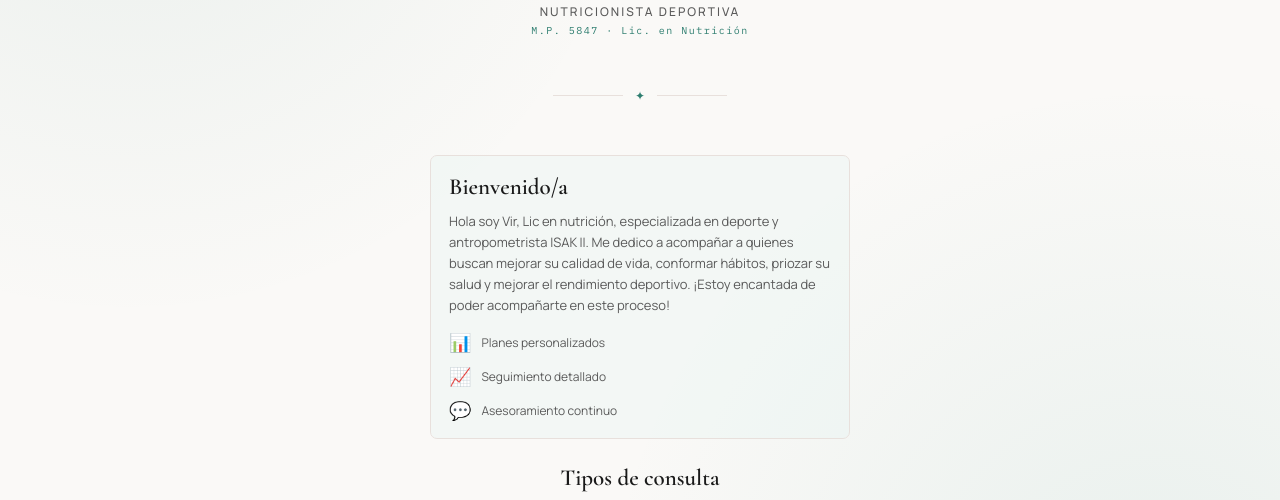
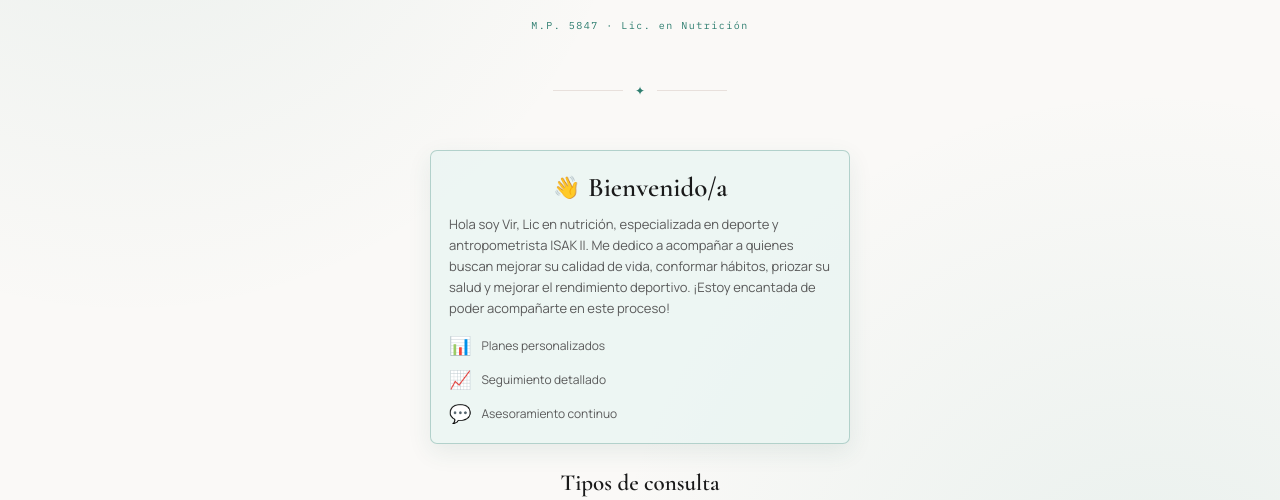
Before and after one commit to technoran/turnerovirginia, a plain HTML site: page index.html in a window 1280 px wide. Shown: the part 248-748 px from the top of the page. Drawn offline with nearby package versions, Linux system fonts and the light colour scheme.

Commit message:
"mensaje"

```diff
--- a/app.js
+++ b/app.js
@@ -162,7 +162,7 @@ function confirmBooking() {
 }
 
 function openWhatsApp() {
-  window.open('https://wa.me/5493537674702?text=Hola%20María%2C%20quiero%20consultar%20sobre%20mis%20opciones%20de%20consulta', '_blank');
+  window.open('https://wa.me/5493537674702?text=Hola%20Virginia%2C%20te%20escribo%20desde%20el%20turnero%20online%2C%20quiero%20consultar%20mis%20opciones', '_blank');
 }
 
 // Inicializar
--- a/index.html
+++ b/index.html
@@ -20,7 +20,7 @@
 
       <section class="name">
         <h1>Virginia Rubiano</h1>
-        <p class="profession">Nutricionista Deportiva</p>
+        <br>
         <p class="license">M.P. 5847 · Lic. en Nutrición</p>
       </section>
 
@@ -31,7 +31,7 @@
       </div>
 
       <section class="intro">
-        <h2>Bienvenido/a</h2>
+        <h2><span class="welcome-emoji" aria-hidden="true">👋</span> Bienvenido/a</h2>
         <p class="intro-text">
           Hola soy Vir, Lic en nutrición, especializada en deporte y antropometrista ISAK II.
 Me dedico a acompañar a quienes buscan mejorar su calidad de vida, conformar hábitos, priozar su salud y mejorar el rendimiento deportivo.
@@ -56,7 +56,7 @@ Me dedico a acompañar a quienes buscan mejorar su calidad de vida, conformar h
       <button class="continue-btn" type="button" onclick="goToScreen(2)">
         DEPORTIVA CON MEDICIÓN ANTROPOMÉTRICA
       </button>
-      <button class="continue-btn secondary" type="button" onclick="goToScreen(4)">
+      <button class="continue-btn" type="button" onclick="goToScreen(4)">
         GENERAL
       </button>
     </div>
--- a/styles.css
+++ b/styles.css
@@ -172,21 +172,42 @@ main {
 /* INTRO */
 .intro {
   width: 100%;
-  padding: 17px 18px 16px;
-  border: 1px solid var(--line);
+  padding: 20px 18px 18px;
+  border: 1px solid rgba(45, 125, 111, 0.3);
   border-radius: 7px;
-  background: rgba(232, 244, 242, 0.4);
+  background: rgba(232, 244, 242, 0.72);
+  box-shadow: 0 8px 24px rgba(31, 90, 80, 0.09);
   text-align: left;
   opacity: 0;
   animation: fadeUp .7s ease-out .75s forwards;
 }
 
 .intro h2 {
+  display: flex;
+  align-items: center;
+  justify-content: center;
+  gap: 8px;
   font-family: 'Cormorant Garamond', serif;
-  font-size: 23px;
+  font-size: 27px;
   font-weight: 600;
   color: var(--ink);
   margin-bottom: 10px;
+  text-align: center;
+}
+
+.welcome-emoji {
+  display: inline-block;
+  font-family: sans-serif;
+  font-size: 22px;
+  animation: wave 1.8s ease-in-out .9s both;
+}
+
+@keyframes wave {
+  0%, 100% { transform: rotate(0); }
+  20% { transform: rotate(14deg); }
+  40% { transform: rotate(-8deg); }
+  60% { transform: rotate(12deg); }
+  80% { transform: rotate(-4deg); }
 }
 
 .intro-text {
```
